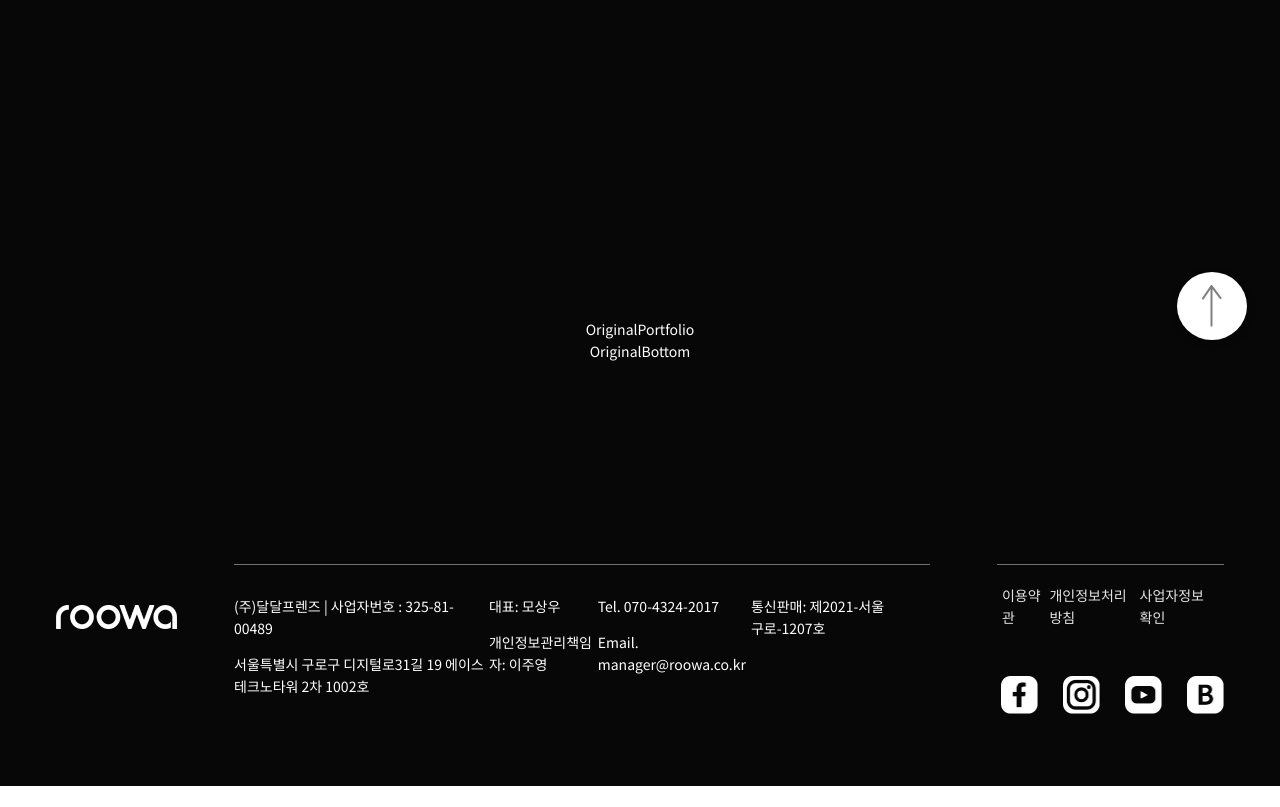
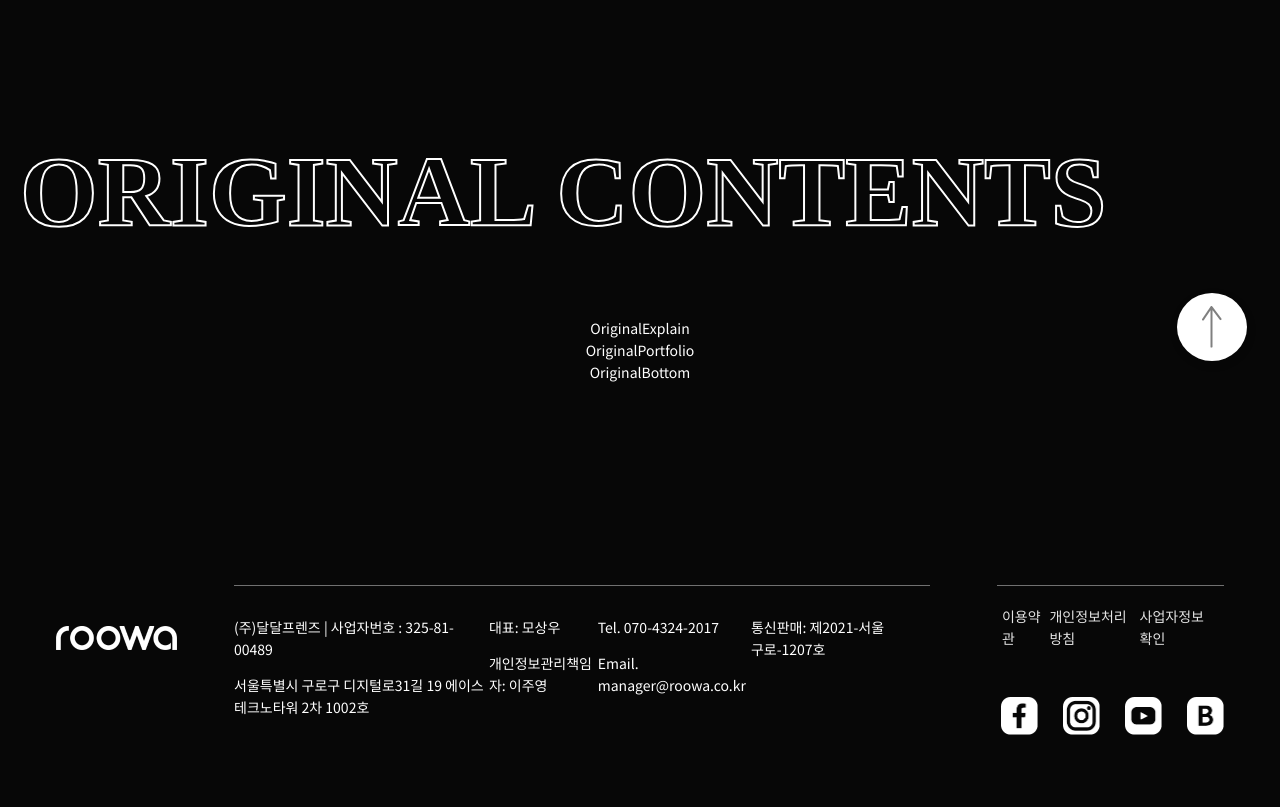
Before and after one commit to gyeongseo944/roowaHome, a React (Create React App) app in the folder client/: page /original in a window 1280 px wide. Shown: the part 840-1647 px from the top of the page. Before the commit the page ends 1626 px from the top, so only its background shows below. Built offline with nearby package versions, Linux system fonts and the light colour scheme.

Commit message:
Add OriginalExplain Component

```diff
--- a/client/src/components/Original/Original.js
+++ b/client/src/components/Original/Original.js
@@ -1,8 +1,9 @@
 import "./Original.scss";
 import Banner from "../common/Banner";
-import OriginalYoutube from "./OriginalYoutube/OriginalYoutube";
 import OriginalPortfolio from "./OriginalPortfolio/OriginalPortfolio";
 import OriginalBottom from "./OriginalBottom/OriginalBottom";
+import MetaverseYouTube from "../Metaverse/MetaverseYouTube/MetaverseYouTube";
+import OriginalExplain from "./OriginalExplain/OriginalExplain";
 
 function Original() {
   return (
@@ -14,7 +15,8 @@ function Original() {
         src={require("../../assets/metaverse/opacityBanner.png")}
       />
       <main className="originMain">
-        <OriginalYoutube />
+        <MetaverseYouTube title="original contents" src="cfzpznYQ-Tg" />
+        <OriginalExplain />
         <OriginalPortfolio />
         <OriginalBottom />
       </main>
--- /dev/null
+++ b/client/src/components/Original/OriginalExplain/OriginalExplain.js
@@ -0,0 +1,5 @@
+function OriginalExplain() {
+  return <section>OriginalExplain</section>;
+}
+
+export default OriginalExplain;
```
